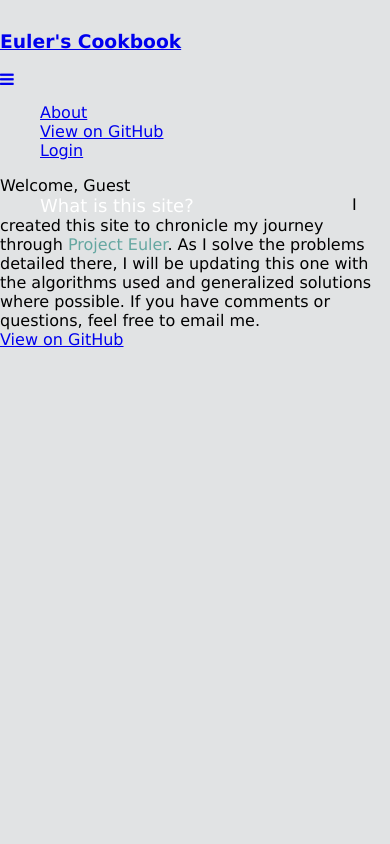
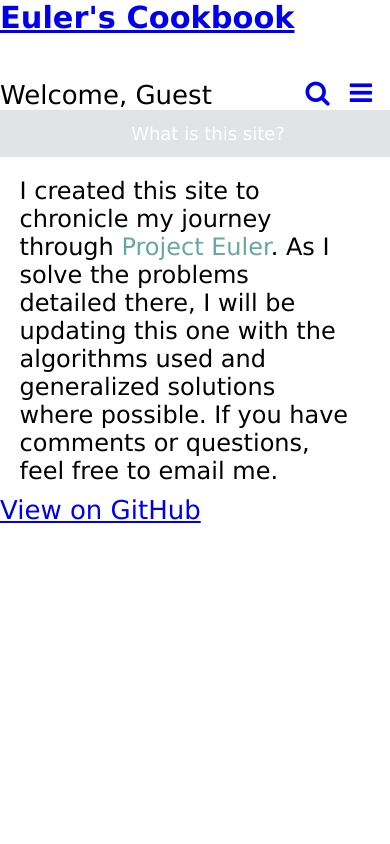
Before and after one commit to zachcalvert/eulers_cookbook, a Django app: template eulers_cookbook/problems/templates/about.html in a window 390 px wide. Run offline with Django 3.2, Linux system fonts and the light colour scheme; the template is opened without the code that fills it, so the values that code supplies are empty; some libraries are stand-ins or nearby versions.

Commit message:
responsive base template, font awesome icons

```diff
--- a/eulers_cookbook/problems/templates/base.html
+++ b/eulers_cookbook/problems/templates/base.html
@@ -6,11 +6,9 @@
             {% endblock %}
         </title>
 
-        {% block head_js %}
-			<script src="{{ STATIC_URL }}js/jquery-2.1.4.min.js"></script>
-		{% endblock %}
 		{% block head_css %}
 			<link rel="stylesheet" href="{{ STATIC_URL }}css/base.css"/>
+			<link rel="stylesheet" href="{{ STATIC_URL }}css/responsive.css"/>
 			<link rel="stylesheet" href="//maxcdn.bootstrapcdn.com/font-awesome/4.3.0/css/font-awesome.min.css">
 			<link rel="shortcut icon" type="image/x-icon" href="{{ STATIC_URL }}images/euler.jpeg" />
 		{% endblock %}
@@ -23,8 +21,13 @@
 					<a href='{% url "site_home" %}'><h3>Euler's Cookbook</h3></a>
 				</div>
 				<div id="site-header-menu">
-					<a href="#"><i class="fa fa-bars"></i></a>
-					<ul class="hmenu">
+
+				    <ul id="mobile-nav-icons">
+				        <li id="top-nav-menu"><a href="javascript:;"><i class="fa fa-bars"></i></a></li>
+				        <li><a href="javascript:;"><i class="fa fa-search"></i></a></li>
+				    </ul>
+
+					<ul class="nav-menu">
 	                    <li><a href='{% url "about" %}'>About</a></li>
 	                    <li><a href="https://github.com/zachcalvert/euler_cookbook">View on GitHub</a></li>
 	                    <li>
@@ -120,20 +123,60 @@
 			</div>
 		{% endblock %}
 
+        {% block js %}
+			<script src="{{ STATIC_URL }}js/jquery-2.1.4.min.js"></script>
+		{% endblock %}
+
 		{% block extra_body_content %}
 			<script>
 			    $(document).ready(function () {
-		            $('#site-header-menu a').click(function(){
-		                if ($("ul.hmenu").is(":visible")) {
-		                    $("ul.hmenu").slideUp(300);
+		            $('#top-nav-menu a').click(function(){
+		                if ($("ul.nav-menu").is(":visible")) {
+		                    $("ul.nav-menu").slideUp(300);
 		                    $('#site-header-menu a').css("color","#444444");
 		                } else {
-		                    $("ul.hmenu").slideDown(300);
+		                    $("ul.nav-menu").slideDown(300);
 		                    $('#site-header-menu a').css("color","#65a7a1");
 		                }
 		            });
+
+                    $('#mobile-nav-icons .fa-search').click(function () {
+		                // get template
+		                var search_template = $('#search-overlay-template').html();
+		                // load it in
+		                $('#footer').after(search_template);
+		            });
+
+                    $('body').on('click', '.search-close', function () {
+		                $('#search-overlay').remove();
+		            });
 			    });
+
+	            $(document).mouseup(function (e) {
+	                var container = $("ul.nav-menu");
+	                if (!container.is(e.target) // if the target of the click isn't the container...
+	                    && container.has(e.target).length === 0 // ... nor a descendant of the container
+	                    && $(window).width() < 1023) // and the window is appropriately sized
+	                {
+	                    container.slideUp(200);
+	                }
+	            });
 			</script>
+
+		    <script type="text/html" id="search-overlay-template">
+		        <div id="search-overlay">
+		            <div class="search-form-wrapper">
+		                <form class="search-form"  onsubmit="get_search_context(this);" action="{% url 'site_home' %}" role="search" method="GET">
+		                    <input type="text" name="q" class="search-text" autocomplete="off" placeholder="Search Terms..">
+		                    <button type="submit">Go</button>
+		                </form>
+		                <form id="mobile-search-context-form">
+		                    <input id="bookshelf-only-search-mobile" type="checkbox" name="search-context" value="bookshelf"> Search Bookshelf<br>
+		                </form>
+		            </div>
+		            <a href="javascript:;" class="search-close"><i class="fa fa-times-circle-o"></i></a>
+		        </div>
+		    </script>
 		{% endblock %}
 	</body>
 
--- a/eulers_cookbook/static/css/base.css
+++ b/eulers_cookbook/static/css/base.css
@@ -1,14 +1,134 @@
 /*! project specific CSS goes here. */
 
 body {
-	padding-top: 31px;
 	font-family: "Lucida Sans Unicode";
-    background: #E1E3E4;
+    background: #FFF;
     margin:  0px;
+    font-size: 16px;
+}
+
+#mobile-nav-icons {
+    display: none;
 }
 
 ul {
     list-style: none;
+}
+
+table {
+  border-collapse: collapse;
+}
+
+td, th {
+  border: 1px solid #999;
+  padding: 0.5rem;
+  text-align: left;
+  background: #FFF;
+}
+
+td.solved {
+    text-align:center;
+}
+
+ul.nav-menu {
+    padding-top: 3px;
+    text-align: justify;
+    text-transform: uppercase;
+    float: left;
+    margin-left: 14px;
+    font-size: 17px;
+    display: inline-block;
+}
+ ul.nav-menu li {
+    list-style-type: none;
+    display: inline-block;
+}
+
+/* home page nav */
+.pagination {
+    text-align: center;
+    width: 100%;
+    background: #E1E3E4;
+    margin: 0px 0 20px 0!important;
+    padding: 13px;
+    display: inline-block;
+    border-radius: 0!important;
+    color: #000026;;
+}
+
+.pagination a {
+    margin: 0 10px;
+    color: #FFF;
+    text-decoration: none!important;
+}
+.pagination a:hover {
+    color: #444444;
+}
+
+/*home page table*/
+
+.table-of-contents {
+    margin: 05%;
+    width: 90%;
+}
+
+.table-of-contents a {
+    color: #000026;
+    text-decoration: none!important;
+}
+
+.table-of-contents a:hover {
+    color: #65A7A1;
+}
+
+#current-page {
+    margin: 0 10px;
+}
+
+/* login page */
+#login-form {
+    padding: 20px;
+}
+
+#login-button {
+    margin: 10px;
+}
+
+/* problem page stuff */
+
+.problem-header {
+    margin: 0px;
+    background: #65A7A1;
+    padding: 0px;
+    width:  100%;
+}
+
+.problem-header a {
+    margin-top:  10px;
+    color: #fff;
+    text-decoration: none!important;
+}
+
+.problem-header a:hover {
+    color: #444444;
+}
+
+.prev-problem {
+    float: left;
+    margin-left: 20px;
+    color: #000!important;
+}
+
+.next-problem {
+    float: right;
+    margin-right: 40px;
+    color: #000!important;
+}
+
+.problem-description {
+    margin: 0 10% 0 5%;
+    padding: 10px 0;
+    font-size:24px;
 }
 
 .container {
@@ -20,7 +140,6 @@ ul {
 .navbar-nav {
     float: left;
     margin: 0;
-    width: 80%;
 }
 
 #logout {
@@ -31,13 +150,3 @@ ul {
 	padding: 0 20px;
     margin: 0;
 }
-
-
-/* -----------  ----------- */
-@media screen and (max-width: 767px) {
-
-    #logout {
-        float:none;
-    }
-
-}
--- /dev/null
+++ b/eulers_cookbook/static/css/responsive.css
@@ -0,0 +1,152 @@
+/* -----------  ----------- */
+@media screen and (max-width: 960px) {
+   /* search */
+  #search-overlay
+  {
+    width: 100%;
+    height: 100px;
+    min-height: 100%;
+    background-color: #FFF;
+
+
+    opacity: 0.9;
+    position: absolute;
+    left: 0px;
+    top: 0px;
+    z-index: 10;
+  }
+  .search-text
+  {
+      position:absolute;
+      top: 102px;
+      left: 5%;
+      background-color: white!important;
+      opacity: 1;
+      border-bottom: 1px solid black!important;
+      font-size: 64px!important;
+      border-top: 0px!important;
+      border-left: 0px!important;
+      border-right: 0px!important;
+      outline:none;
+      width: 90%!important;
+  }
+  label[for="search-text"]
+  {
+      position:absolute;
+      top:200px;
+      left:100px;
+      display:block;
+      font-size: 48px;
+      height: 100px;
+  }
+
+  .search-text::-webkit-input-placeholder { /* WebKit browsers */
+      color:    #BBB;
+  }
+  .search-text:-moz-placeholder { /* Mozilla Firefox 4 to 18 */
+      color:    #BBB;
+  }
+  .search-text::-moz-placeholder { /* Mozilla Firefox 19+ */
+      color:    #BBB;
+  }
+  .search-text:-ms-input-placeholder { /* Internet Explorer 10+ */
+      color:    #BBB;
+  }
+  .search-button
+  {
+      border: 2px solid black;
+      width: 46px;
+      height: 47px;
+      cursor: pointer;
+      overflow: hidden;
+      display:block;
+      float:right;
+      margin: 5px 12px 0 5px;
+  }
+
+
+  .search-form button
+  {
+      position:absolute;
+      top:200px;
+      left: 5%;
+      border:1px solid #000;
+      background-color:white;
+      font: 42px/42px "Neue Helvetica W01", Helvetica, Arial, sans-serif;
+      font-weight: bold;
+      padding:4px 12px;
+      cursor:pointer;
+  }
+  .search-close
+  {
+      position:absolute;
+      top:70px;
+      right:2%;
+      font-size: 32px;
+  }
+
+  .search-close:hover {
+      color:#000!important;
+  }
+  /* end search */
+
+  ul.nav-menu {
+    display: none;
+    position: absolute;
+    top: 164px;
+    right: 0px;
+    width: auto;
+    height: auto;
+    background: #000026;
+    margin: 0;
+    padding: 10px;
+    text-align: left;
+    line-height: 50px;
+    list-style: none;
+    z-index: 5;
+  }
+
+  ul.nav-menu li {
+    margin: 0;
+    padding: 0 10px;
+    display: block;
+    text-align: left!important;
+  }
+
+  ul.nav-menu a {
+      color: #FFF!important;
+      text-decoration: none;
+  }
+
+  ul.nav-menu a:hover {
+      color: #65A7A1!important;
+  }
+
+  #mobile-nav-icons {
+      display: block!important;
+      list-style-type: none  ;
+      margin: 45px 8px 0 0;
+  }
+
+  #mobile-nav-icons li {
+      float: right;
+      display: inline;
+      margin: 0 10px 0 10px
+  }
+
+}
+
+
+
+/* -----------  ----------- */
+@media screen and (max-width: 767px) {
+
+  body {
+      font-size: 26px;
+  }
+
+  #logout {
+      float:none;
+  }
+
+}
```
